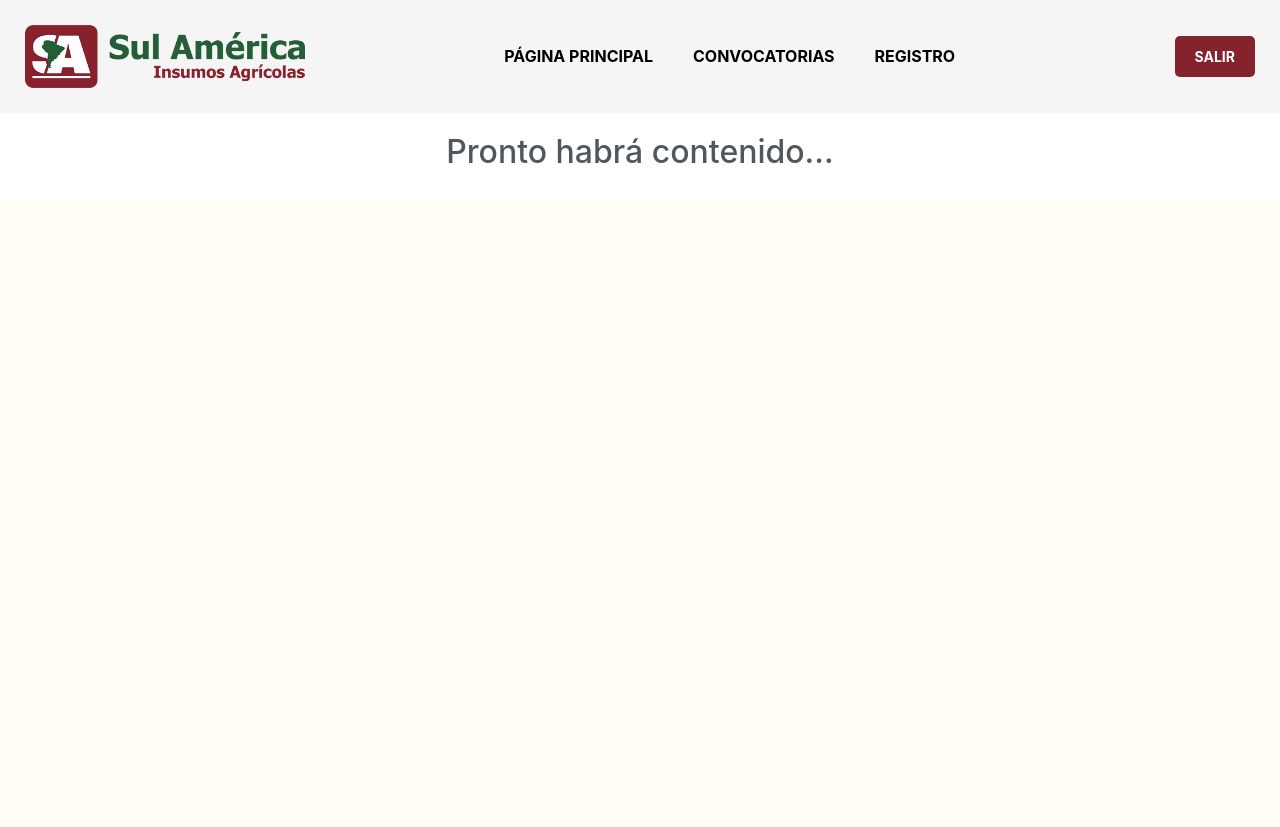
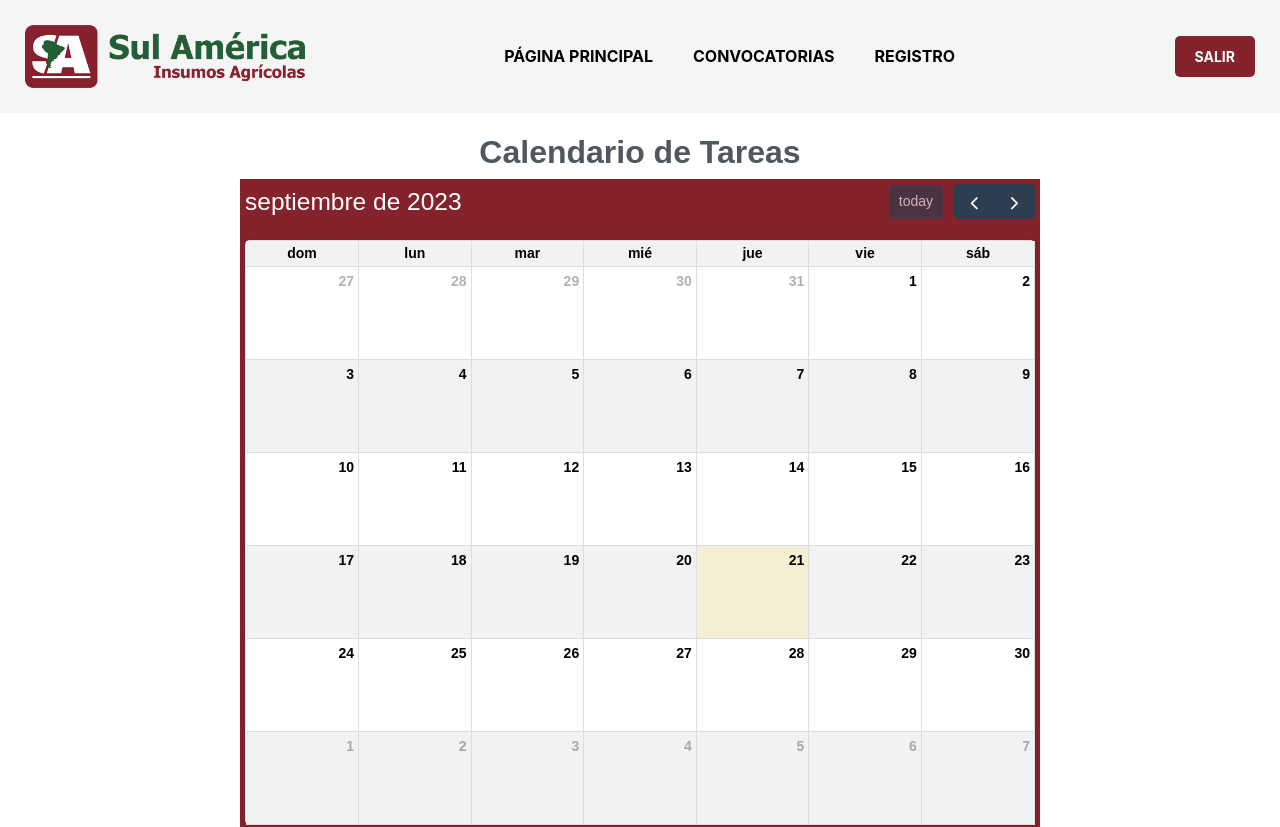
Before and after one commit to Aguicarpy/intranet_sulamerica, a React (Vite) app in the folder Client/: page /inicio in a window 1280 px wide. Shown: the top 827 px of the page. Built offline with nearby package versions, Linux system fonts and the light colour scheme.

Commit message:
componente calendar

```diff
--- a/Client/package.json
+++ b/Client/package.json
@@ -10,7 +10,12 @@
     "preview": "vite preview"
   },
   "dependencies": {
+    "@fullcalendar/core": "^6.1.9",
+    "@fullcalendar/daygrid": "^6.1.9",
+    "@fullcalendar/interaction": "^6.1.9",
+    "@fullcalendar/react": "^6.1.9",
     "axios": "^1.5.0",
+    "bootstrap": "^5.3.2",
     "jquery": "^3.7.1",
     "react": "^18.2.0",
     "react-dom": "^18.2.0",
--- /dev/null
+++ b/Client/src/Components/Home/Calendar/Calendar.jsx
@@ -0,0 +1,116 @@
+import { useEffect, useState } from 'react';
+import FullCalendar from '@fullcalendar/react';
+import dayGridPlugin from '@fullcalendar/daygrid';
+import interactionPlugin from '@fullcalendar/interaction';
+import styles from './Calendar.module.css';
+
+const Calendar = () => {
+
+    const [eventos, setEventos] = useState([]);
+    const [mostrarFormulario, setMostrarFormulario] = useState(false);
+    const [nuevoEvento, setNuevoEvento] = useState({
+        title: '',
+        start: '',
+        end: '',
+        description: ''
+    });
+    // const agregarEvento = () => {
+    //     setMostrarFormulario(true);
+    // };
+
+    // useEffect(() => {
+    //     const calendarEl = document.getElementById('calendar');
+    //     const calendar = new FullCalendar(calendarEl, {
+    //         plugins: [dayGridPlugin, interactionPlugin],
+    //         initialView: 'dayGridMonth',
+    //         events: eventos,
+    //         selectable: true, // Habilita la selección de fechas
+    //         select: (info) => {
+    //             // Cuando se selecciona una fecha, muestra el formulario de creación de evento
+    //             // setMostrarFormulario(true);
+    //             setNuevoEvento({
+    //                 ...nuevoEvento,
+    //                 start: info.startStr, // Establece la fecha de inicio seleccionada
+    //                 end: info.endStr,     // Establece la fecha de fin seleccionada
+    //             });
+    //         },
+    //     });
+    //     setTimeout(() => {
+    //         document.getElementById('evento-title').focus();
+    //     }, 0);
+    // }, [eventos, nuevoEvento]);
+
+    const handleDateClick = (arg) => {
+        // Al hacer clic en una fecha, muestra el formulario de creación de evento
+        setNuevoEvento({
+            title: '',
+            start: arg.dateStr,
+            end: arg.dateStr,
+        });
+        setMostrarFormulario(true)
+    };
+    const handleEventClick = (arg) => {
+        const eventoSeleccionado = arg.event;
+
+        // Accede a los detalles del evento
+        const titulo = eventoSeleccionado.title;
+        const descripcion = eventoSeleccionado.extendedProps.description;
+
+        // Muestra los detalles en un cuadro de diálogo o modal
+        alert(`Título: ${titulo}\nDescripción: ${descripcion}`);
+    };
+
+    const guardarEvento = () => {
+        // Agregar el nuevo evento al estado de eventos
+        setEventos([...eventos, nuevoEvento]);
+        // Reiniciar el formulario y ocultarlo
+        setNuevoEvento({
+            title: '',
+            start: '',
+            end: '',
+        });
+        setMostrarFormulario(false);
+    };
+
+
+    const clasesCombinadas = `${styles.toolbar} ${styles.event} ${styles.day }`;
+    return (
+        <div className={styles.calendarContainer}>
+            <h2 className={styles.title}>Calendario de Tareas</h2>
+            <div id="calendar"></div>
+            <div className={clasesCombinadas}>
+            <FullCalendar
+                plugins={[dayGridPlugin, interactionPlugin]}
+                initialView="dayGridMonth"
+                locale= 'es'
+                events={eventos}
+                selectable={true}
+                dateClick={handleDateClick}
+                eventClick={handleEventClick}
+                // Resto de la configuración del calendario
+                />
+            </div>
+            {mostrarFormulario && (
+                <div className={styles.overlay}>
+                    <div className={styles.formContainer}>
+                        <input
+                            type="text"
+                            placeholder="Título del evento"
+                            value={nuevoEvento.title}
+                            onChange={(e) => setNuevoEvento({ ...nuevoEvento, title: e.target.value })}
+                        />
+                        <input
+                            type="text"
+                            placeholder="Descripción del evento"
+                            value={nuevoEvento.description}
+                            onChange={(e) => setNuevoEvento({ ...nuevoEvento, description: e.target.value })}
+                        />
+                        <button onClick={guardarEvento}>Guardar</button>
+                    </div>
+                </div>
+            )}
+        </div>
+    );
+};
+
+export default Calendar;
--- /dev/null
+++ b/Client/src/Components/Home/Calendar/Calendar.module.css
@@ -0,0 +1,59 @@
+.calendarContainer {
+    width: 100% !important;
+    max-width: 800px !important;
+    margin: 0 auto !important;
+    font-family: Arial, sans-serif !important;
+    position: relative;
+}
+
+/* Estilos para el encabezado del calendario (nombres de meses y botones de navegación) */
+.toolbar {
+    background-color: #3498db;
+    color: #fff;
+}
+
+/* Estilos para los eventos en el calendario */
+.event {
+    background-color: #84232b;
+    color: #fff;
+    border: none;
+}
+
+/* Estilos para los días en el calendario */
+.day {
+    padding: 5px;
+    font-size: 14px;
+    /* cursor: pointer; */
+}
+
+/* Estilos para el título de la vista actual */
+.title {
+    font-weight: bold;
+}
+
+.fc-daygrid-table {
+    background-color: rgba(255, 255, 255, 0.8);
+}
+
+/* Estilo para la superposición */
+.overlay {
+    position: absolute;
+    top: 0;
+    left: 0;
+    width: 100%;
+    height: 100%;
+    background-color: rgba(0, 0, 0, 0.3); /* Fondo semitransparente */
+    display: flex;
+    justify-content: center;
+    align-items: center;
+    z-index: 999;
+}
+
+/* Estilo para el formulario */
+.formContainer {
+    background-color: white;
+    padding: 20px;
+    border-radius: 5px;
+    box-shadow: 0px 0px 10px rgba(0, 0, 0, 0.5);
+    z-index: 1000;
+}
--- a/Client/src/Components/Home/Content/Content.jsx
+++ b/Client/src/Components/Home/Content/Content.jsx
@@ -1,9 +1,18 @@
 import styles from './Content.module.css'
+import Calendar from '../Calendar/Calendar';
 
 const Content = () => {
     return(
         <div className={styles.main}>
-            <h2>Pronto habrá contenido...</h2>
+            <section className={styles.calendarSection}>
+                <Calendar />
+            </section>
+            {/* <section className={styles.chatSection}>
+                <Chat />
+            </section>
+            <section className={styles.quickAccessSection}>
+                <QuickAccess />
+            </section> */}
         </div>
     )
 }
--- a/Client/src/index.css
+++ b/Client/src/index.css
@@ -1,3 +1,4 @@
+/* @import 'bootstrap/dist/css/bootstrap.css'; */
 body {
   margin: 0;
   font-family: Inter, system-ui, Avenir, Helvetica, Arial, sans-serif;
```
Also changed, not shown: 1 other file (tests, documents, lock files or other folders).
